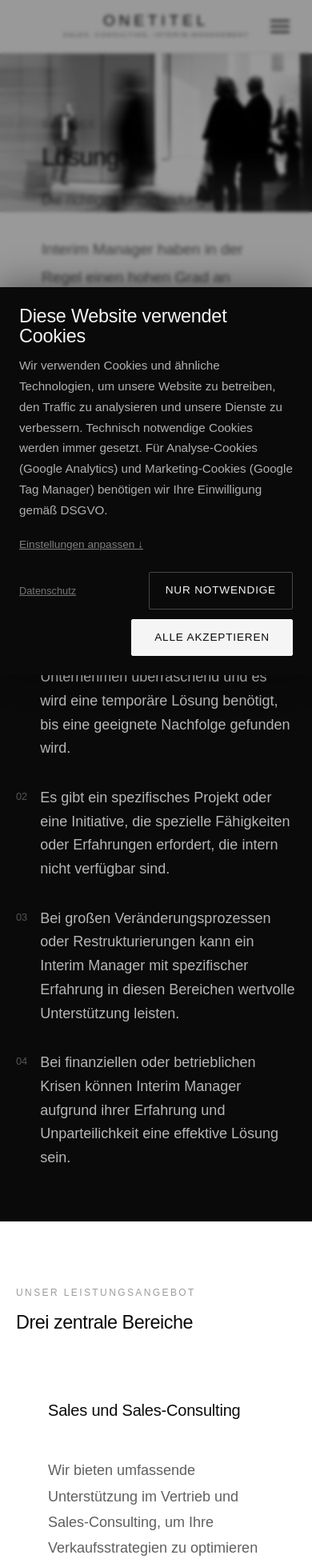
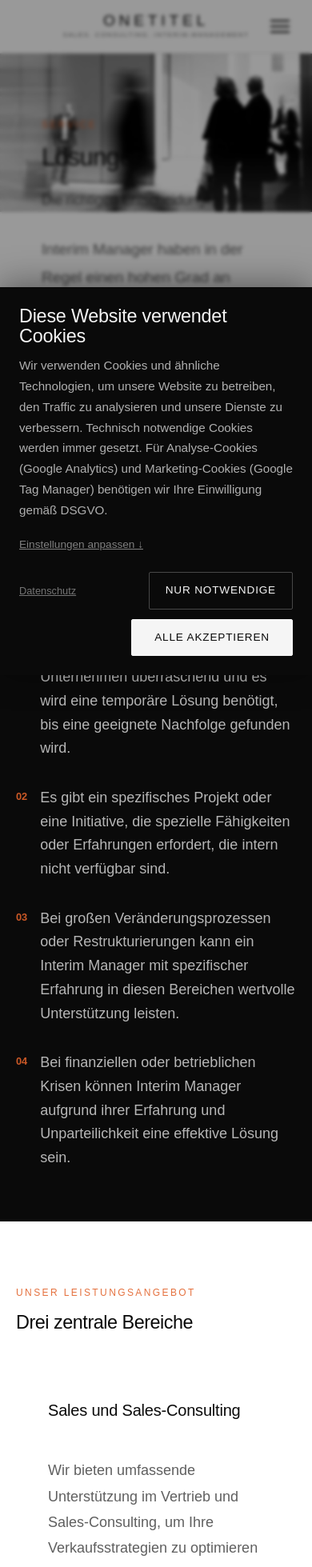
Before and after one commit to OMueller-1976/onetitel, a Next.js app: page /loesungen in a window 390 px wide. Shown: the top 1959 px of the page at 80% size. Built offline with nearby package versions, Linux system fonts and the light colour scheme.

Commit message:
Fix stats-grid overflow, extend accent color to subpages

```diff
--- a/app/beitraege/page.tsx
+++ b/app/beitraege/page.tsx
@@ -44,7 +44,8 @@ export default function BeitraegePage() {
             fontSize: "0.75rem",
             letterSpacing: "0.2em",
             textTransform: "uppercase",
-            opacity: 0.4,
+            color: "var(--accent)",
+            opacity: 0.9,
             marginBottom: "1rem",
           }}
         >
--- a/app/initiativen/page.tsx
+++ b/app/initiativen/page.tsx
@@ -68,7 +68,8 @@ export default function InitiativenPage() {
             fontSize: "0.75rem",
             letterSpacing: "0.2em",
             textTransform: "uppercase",
-            opacity: 0.4,
+            color: "var(--accent)",
+            opacity: 0.9,
             marginBottom: "1rem",
           }}
         >
--- a/app/interim-management/page.tsx
+++ b/app/interim-management/page.tsx
@@ -86,7 +86,8 @@ export default function InterimManagementPage() {
               fontSize: "0.75rem",
               letterSpacing: "0.2em",
               textTransform: "uppercase",
-              opacity: 0.4,
+              color: "var(--accent)",
+              opacity: 0.9,
               marginBottom: "1.5rem",
             }}
           >
--- a/app/kontakt/page.tsx
+++ b/app/kontakt/page.tsx
@@ -60,7 +60,8 @@ export default function KontaktPage() {
               fontSize: "0.75rem",
               letterSpacing: "0.15em",
               textTransform: "uppercase",
-              opacity: 0.4,
+              color: "var(--accent)",
+              opacity: 0.9,
               marginBottom: "1.5rem",
             }}
           >
@@ -86,7 +87,8 @@ export default function KontaktPage() {
               fontSize: "0.75rem",
               letterSpacing: "0.15em",
               textTransform: "uppercase",
-              opacity: 0.4,
+              color: "var(--accent)",
+              opacity: 0.9,
               marginBottom: "1rem",
             }}
           >
--- a/app/loesungen/page.tsx
+++ b/app/loesungen/page.tsx
@@ -85,7 +85,8 @@ export default function LoesungenPage() {
               fontSize: "0.75rem",
               letterSpacing: "0.2em",
               textTransform: "uppercase",
-              opacity: 0.4,
+              color: "var(--accent)",
+              opacity: 0.9,
               marginBottom: "1rem",
             }}
           >
@@ -130,7 +131,8 @@ export default function LoesungenPage() {
               fontSize: "0.75rem",
               letterSpacing: "0.2em",
               textTransform: "uppercase",
-              opacity: 0.4,
+              color: "var(--accent)",
+              opacity: 0.9,
               marginBottom: "2rem",
             }}
           >
@@ -148,8 +150,9 @@ export default function LoesungenPage() {
                 <span
                   style={{
                     fontSize: "0.8rem",
-                    opacity: 0.3,
-                    fontWeight: 500,
+                    color: "var(--accent)",
+                    opacity: 0.9,
+                    fontWeight: 600,
                     flexShrink: 0,
                     paddingTop: "0.2rem",
                   }}
@@ -172,7 +175,8 @@ export default function LoesungenPage() {
             fontSize: "0.75rem",
             letterSpacing: "0.2em",
             textTransform: "uppercase",
-            opacity: 0.4,
+            color: "var(--accent)",
+            opacity: 0.9,
             marginBottom: "1rem",
           }}
         >
--- a/app/page.tsx
+++ b/app/page.tsx
@@ -301,7 +301,7 @@ export default function Home() {
             <div
               style={{
                 display: "grid",
-                gridTemplateColumns: "repeat(auto-fit, minmax(140px, 1fr))",
+                gridTemplateColumns: "repeat(auto-fit, minmax(min(160px, 100%), 1fr))",
                 gap: "1px",
                 background: "rgba(242,240,235,0.1)",
               }}
@@ -318,17 +318,19 @@ export default function Home() {
                   style={{
                     padding: "2rem",
                     background: "rgba(242,240,235,0.04)",
+                    minWidth: 0,
                   }}
                 >
                   <div
                     className="font-serif"
                     style={{
-                      fontSize: "2.5rem",
+                      fontSize: "clamp(1.5rem, 3.2vw, 2.5rem)",
                       fontWeight: 700,
                       letterSpacing: "-0.02em",
                       lineHeight: 1,
                       marginBottom: "0.5rem",
                       color: "var(--accent)",
+                      overflowWrap: "break-word",
                     }}
                   >
                     {stat.num}
```
